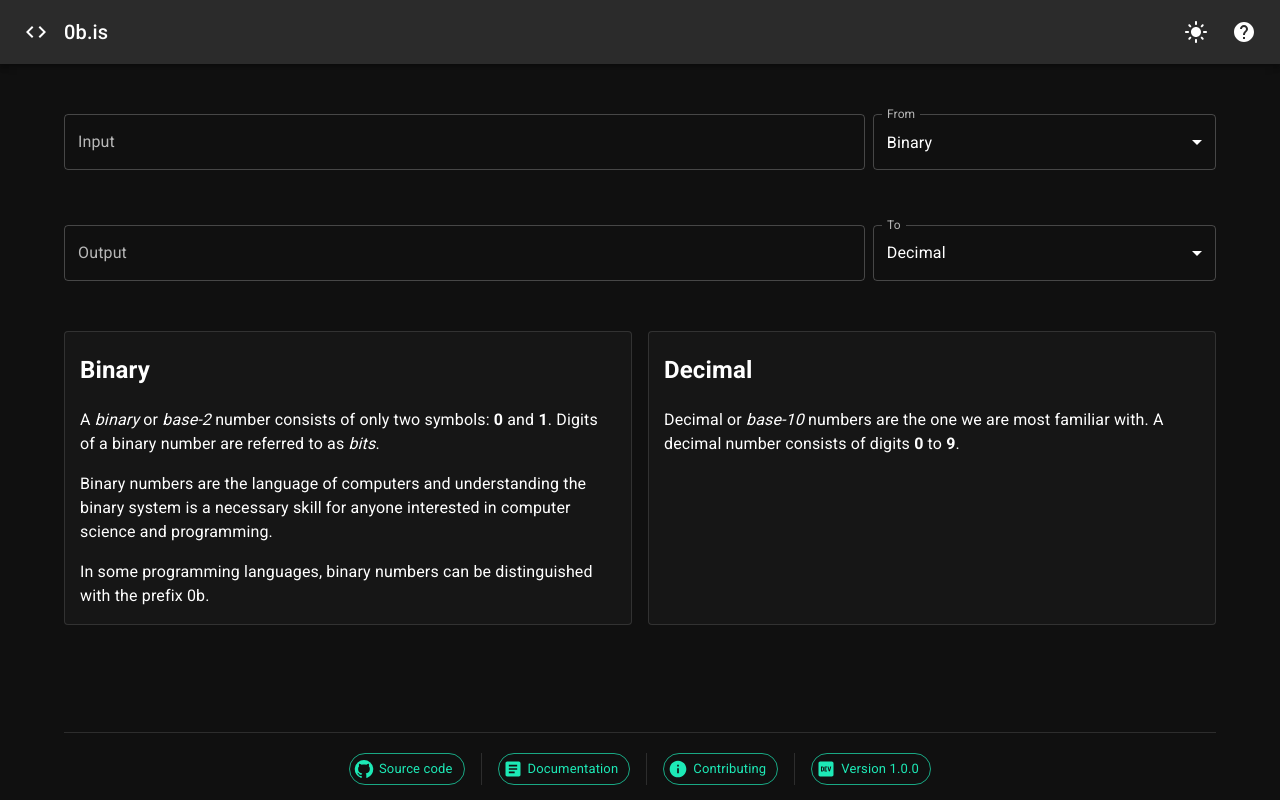
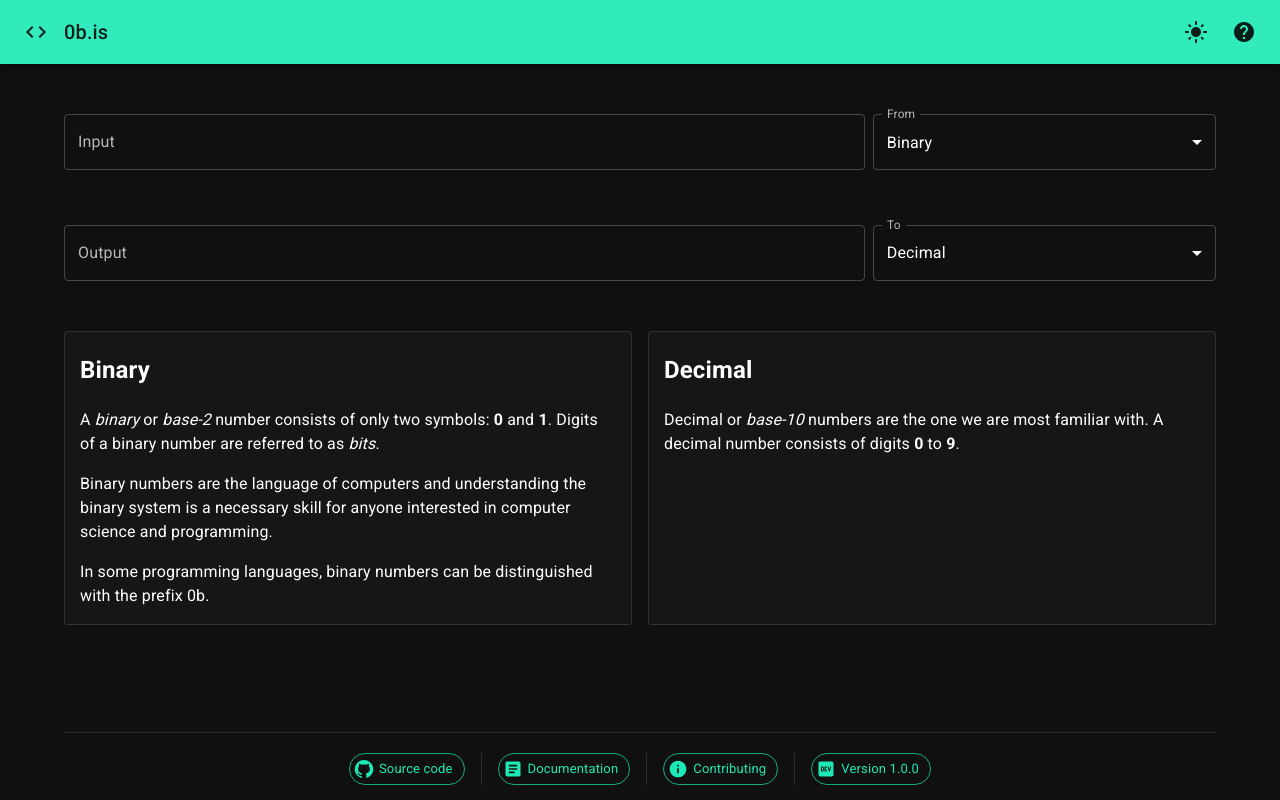
Before and after one commit to rikurauhala/0b.is, a React (Create React App) app: page / in a window 1280 px wide. Built offline with nearby package versions, Linux system fonts and the light colour scheme.

Commit message:
Set the menu bar to use the primary color

```diff
--- a/src/components/MenuBar/MenuBar.tsx
+++ b/src/components/MenuBar/MenuBar.tsx
@@ -1,5 +1,5 @@
 import AppBar from '@mui/material/AppBar';
-import Box from '@mui/material/Box';
+
 import IconButton from '@mui/material/IconButton';
 import Toolbar from '@mui/material/Toolbar';
 import Tooltip from '@mui/material/Tooltip';
@@ -12,10 +12,8 @@ import LightModeIcon from '@mui/icons-material/LightMode';
 
 import { MenuBarProps } from '../../types/types';
 
-const MenuBar = ({ darkMode, handleThemeChange }: MenuBarProps): JSX.Element => {
-  return (
-    <Box>
-      <AppBar position='static'>
+const MenuBar = ({ darkMode, handleThemeChange }: MenuBarProps): JSX.Element => (
+  <AppBar enableColorOnDark color='primary' position='static'>
     <Toolbar>
       <LogoPlaceholder />
       <PageTitle />
@@ -23,9 +21,7 @@ const MenuBar = ({ darkMode, handleThemeChange }: MenuBarProps): JSX.Element =>
       <UserManualButton />
     </Toolbar>
   </AppBar>
-    </Box>
 );
-};
 
 const LogoPlaceholder = (): JSX.Element => (
   <CodeIcon sx={{ mr: 2 }}/>
```
Lines whose indentation alone changed are shown as unchanged.
